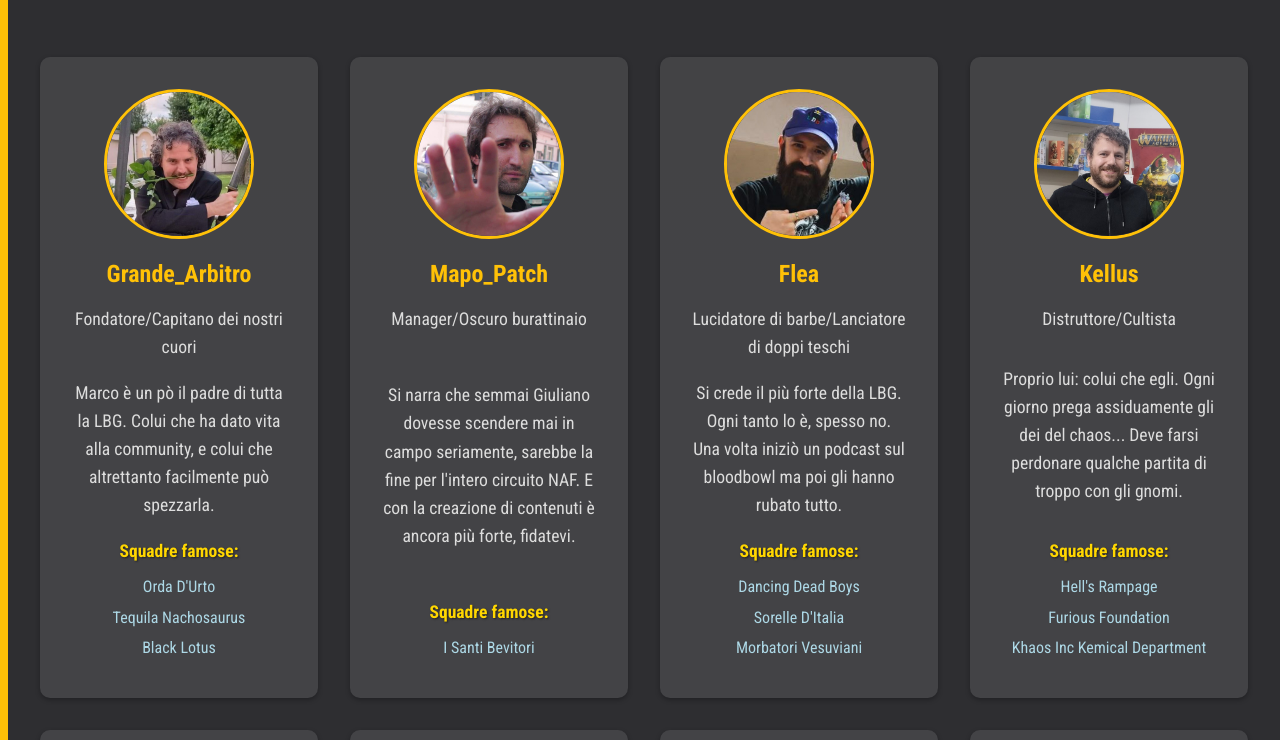
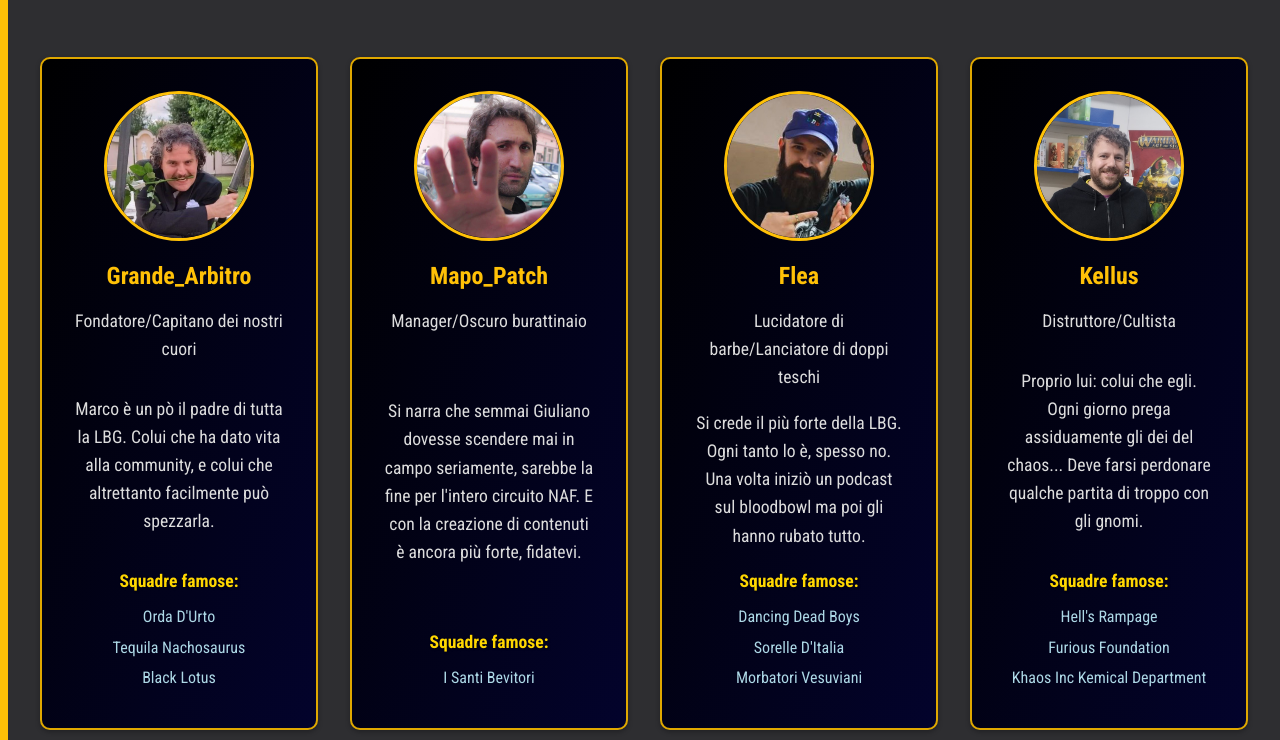
Before and after one commit to AndreaFlea/AndreaFlea.github.io, a plain HTML site: page chisiamo.html in a window 1280 px wide. Shown: the part 747-1487 px from the top of the page. Drawn offline with Linux system fonts and the light colour scheme.

Commit message:
Abbellimenti vari
RELEASE

```diff
--- a/chisiamo.html
+++ b/chisiamo.html
@@ -265,7 +265,7 @@
                 <!-- Piccibillus -->
                 <div class="member-card retired-card">
                     <img src="img chisiamo/ritirato.jpg" alt="Avatar generico per membro ritirato">
-                    <h3>Piccibillus</h3>
+                    <h3>L'enigmatico Emanuele</h3>
                     <p>RETIRED</p>
                     <p>Uno dei più enigmatici giocatori, conosciuto per i suoi leggendari nani "i Valhalla BlitzHard". Ha appeso da tempo la palla chiodata in favore di una vita tranquilla.</p>
                      <div class="legendary-teams">
--- a/style.css
+++ b/style.css
@@ -36,10 +36,10 @@
        --colore-sfondo-overlay-leggero: rgba(0, 0, 0, 0.3); /* Overlay leggero (30%) */
        --colore-sfondo-overlay-molto-leggero: rgba(0, 0, 0, 0.1); /* Overlay molto leggero (10%) */
        --colore-sfondo-elemento-chiaro: rgba(255, 255, 255, 0.1); /* Sfondo chiaro traslucido */
-       --colore-sfondo-card-membro: #f9f9f9; /* Sfondo card membro (chiaro) - Ripristinato */
-       --colore-bordo-card-membro: #eee; /* Bordo card membro - Ripristinato */
-       --colore-sfondo-social-box: linear-gradient(to bottom right, #3817ca, #03032c); /* Gradiente sottile per social box */
-       --colore-bordo-social-box: #3817ca; /* Bordo per social box */
+       --colore-sfondo-card-membro: linear-gradient(to bottom right, #000000, #03032c);/* Sfondo card membro (chiaro) - Ripristinato */
+       --colore-bordo-card-membro: #e0a800; /* Bordo card membro - Ripristinato */
+       --colore-sfondo-social-box: linear-gradient(to bottom right, #000000, #03032c); /* Gradiente sottile per social box */
+       --colore-bordo-social-box: #e0a800; /* Bordo per social box */
        --colore-sfondo-wip: rgba(255, 193, 7, 0.2); /* Sfondo WIP trasparente */
 
        /* Navbar */
@@ -648,15 +648,17 @@
        color: var(--colore-terziario);
    }
    .member-card {
-       background-color: var(--colore-sfondo-elemento-chiaro); /* Sfondo originale */
+    /* background-color: var(--colore-sfondo-elemento-chiaro); */ /* Rimuovi o commenta la vecchia riga */
+    background: var(--colore-sfondo-card-membro); /* Usa 'background' per il gradiente e la variabile corretta */
+    border: 2px solid var(--colore-bordo-card-membro); /* Aggiungi il bordo alla card usando la variabile corretta (ho messo 2px come esempio) */
     border-radius: 10px;
     padding: 2em;
     text-align: center;
     box-shadow: var(--ombra-box-leggera);
-       transition: transform 0.3s ease, box-shadow 0.3s ease;
-       display: flex; /* Per allineare contenuto verticalmente */
+    transition: transform 0.3s ease, box-shadow 0.3s ease, background 0.3s ease, border-color 0.3s ease; /* Aggiungi transizioni se vuoi */
+    display: flex;
     flex-direction: column;
-       color: var(--colore-secondario); /* Testo chiaro originale */
+    color: var(--colore-secondario);
 }
    .member-card:hover {
        transform: translateY(-5px);
```
Lines whose indentation alone changed are shown as unchanged.
